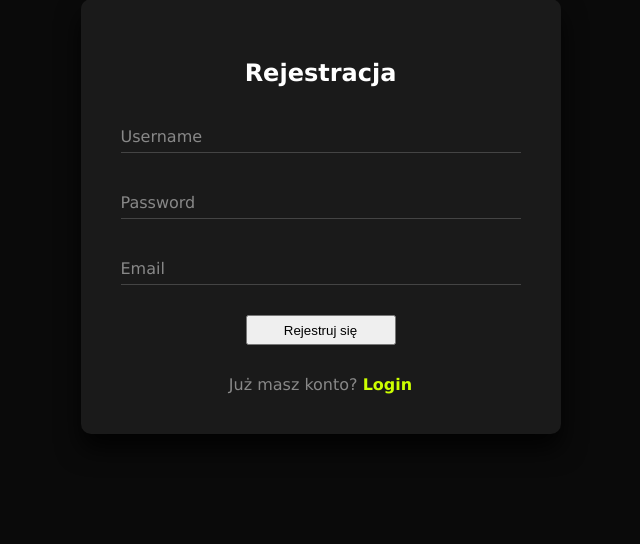
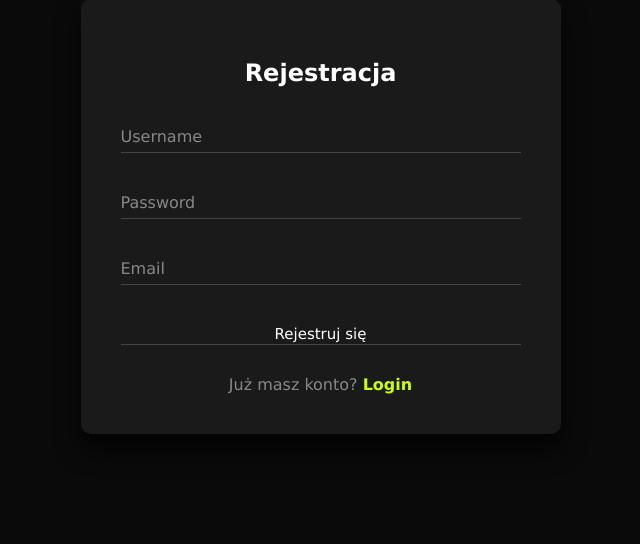
Before and after one commit to hgxxqua/php-store-ostrava, a PHP site: page /register.php in a window 1280 px wide. Shown: the part 251-795 px from the top of the page, without its empty margins (327-967 px from the left). Run offline with PHP 8.4, Linux system fonts and the light colour scheme; data that the repository does not hold is empty.

Commit message:
2
fixanul

```diff
--- a/login.php
+++ b/login.php
@@ -130,7 +130,7 @@ a:hover {
 
 
                     <div class="blok-dla-knopki">
-    <button type="submit" class="knopka-dla-rega">Zaloguj się</button>
+    <input type="submit" class="knopka-dla-rega">Zaloguj się</button>
                   </div>
 
                     <div class="rejestracja">
--- a/register.php
+++ b/register.php
@@ -93,15 +93,18 @@ a:hover {
     display:flex;
     justify-content:center;
     text-align:center;
+    color:white;
 }
 
 
 .knopka-dla-rega{
-
+    font-size:15px;
     margin-bottom:30px;
     text-align:center;
     height:30px;
     width:150px;
+    font-family: Verdana;
+    cursor:pointer;
 }
 
 
@@ -140,7 +143,7 @@ a:hover {
 </div>
 
 <div class="blok-dla-knopki">
-    <button type="submit" class="knopka-dla-rega">Rejestruj się</button>
+    <input type="submit" class="knopka-dla-rega"  value="Rejestruj się"></button>
                   </div>
 
                   <div class="rejestracja">
```
